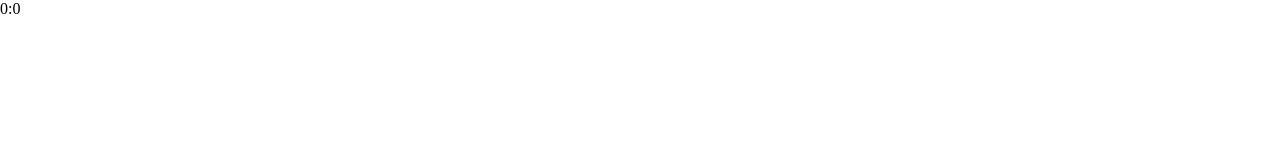
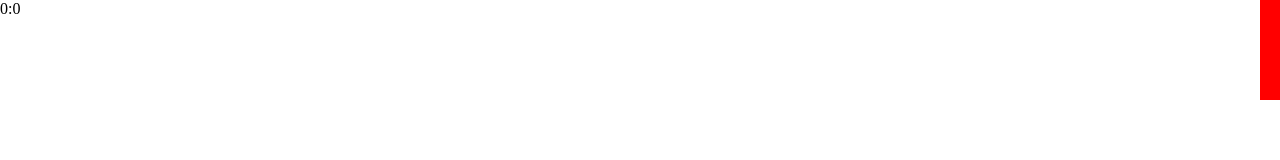
Before and after one commit to SteveNoyes/ping, a plain HTML site: page index.html in a window 1280 px wide. Drawn offline with Linux system fonts and the light colour scheme.

Commit message:
handle colors

```diff
--- a/app.css
+++ b/app.css
@@ -1,5 +1,5 @@
 body {
-  overlay: hidden;
+  /* overlay: hidden; */
   margin: 0px;
   width: 100%;
   height: 100%;
@@ -9,9 +9,18 @@
 #rh {
   top: 0px;
   right: 0px;
+  background-color: blue;
 }
 
 #rh {
   top: 0px;
   right: 0px;
+  background-color: red;
 }
+
+.handle {
+  display: block;
+  position: absolute;
+  width: 20px;
+  height: 100px;
+}
```
